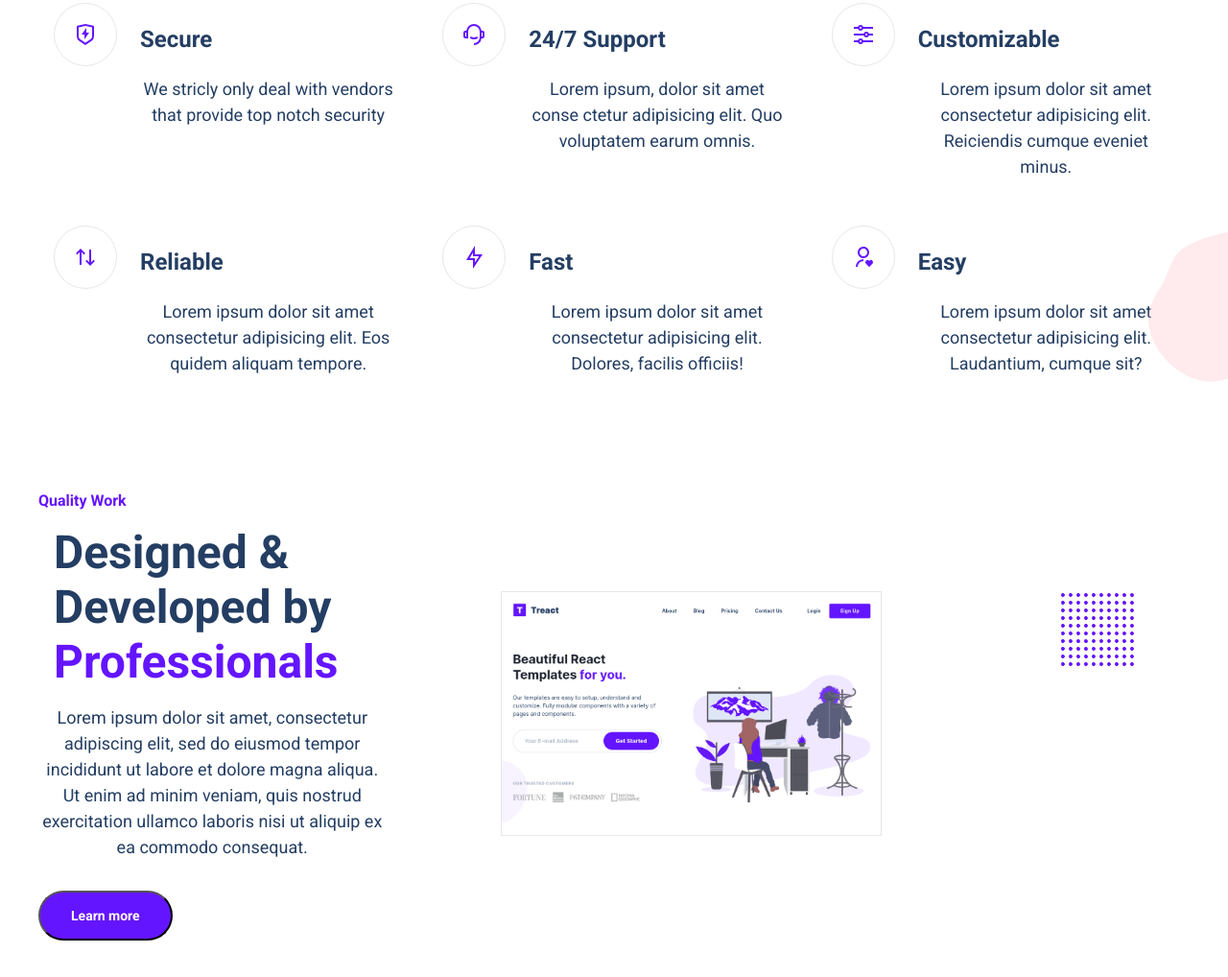
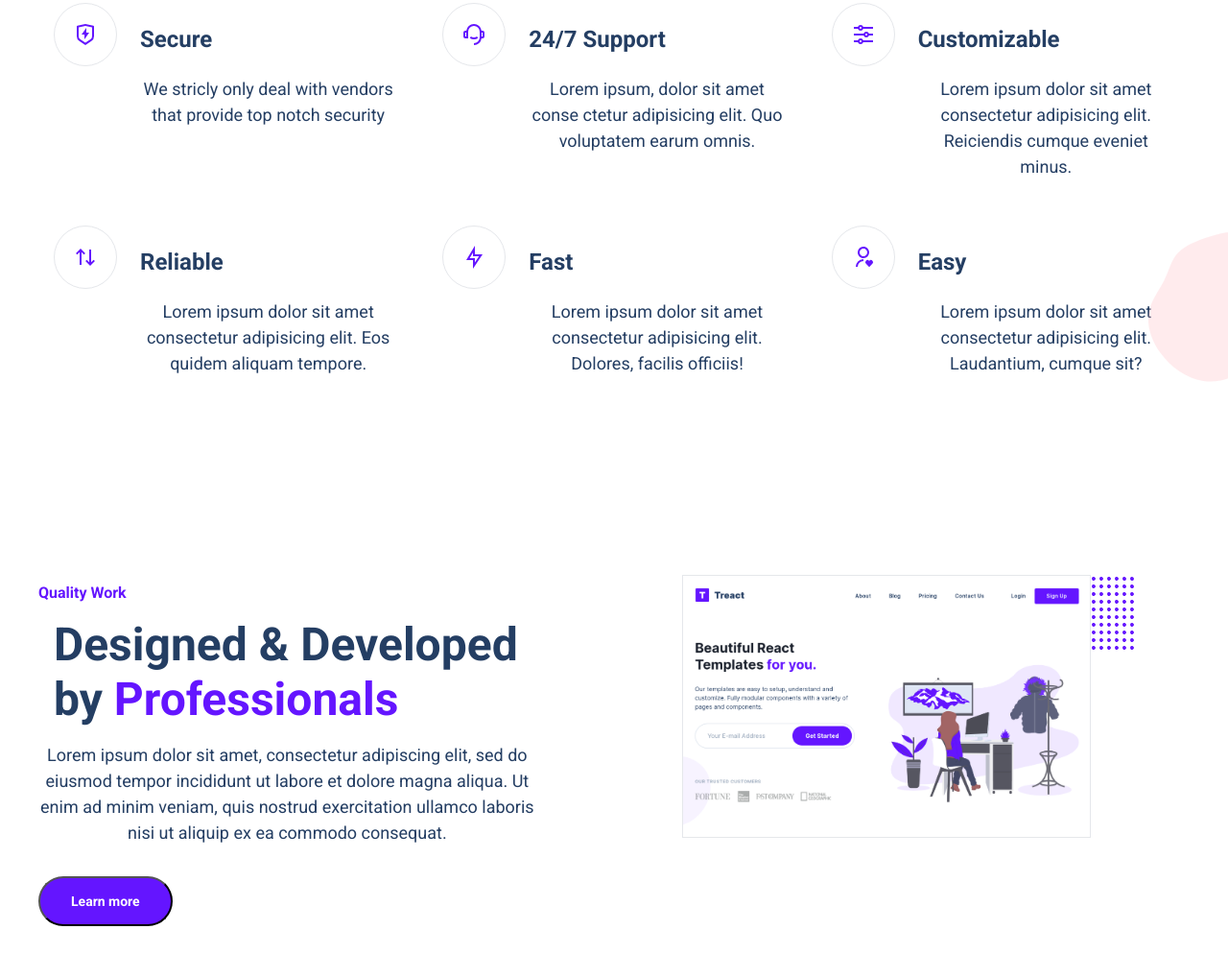
Before and after one commit to Milton075/Final-Project, a plain HTML site: page index.html in a window 1280 px wide. Shown: the part 968-1986 px from the top of the page at 96% size. Drawn offline with Linux system fonts and the light colour scheme.

Commit message:
z-index taken out quality__img--wrapper

```diff
--- a/style.css
+++ b/style.css
@@ -15,6 +15,10 @@
 body {
 width: 100%;
 overflow-x: hidden;
+}
+
+img {
+	width: 100%;
 }
 
 .purple {
@@ -332,11 +336,12 @@ QUALITY
 
 .quality__description {
 	max-width: 576px;
-	margin-right: 64px;
+	margin-right: 96px;
 
 }
 
 .quality__title {
+	margin-top: 96px;
 	font-size: 16px;
 }
 
@@ -347,18 +352,17 @@ QUALITY
 }
 
 .quality__description {
-	width: 50%;
+	width: 100%;
 }
 
 .quality__img--wrapper {
 margin: 0 56px;
 position: relative;
-z-index: 2;
 }
 
 .quality__img {
 	border: 1px solid rgb(229, 231, 235);
-	width: 60%;
+	width: 90%;
  max-width: auto;
  z-index: 1;
 }
```
